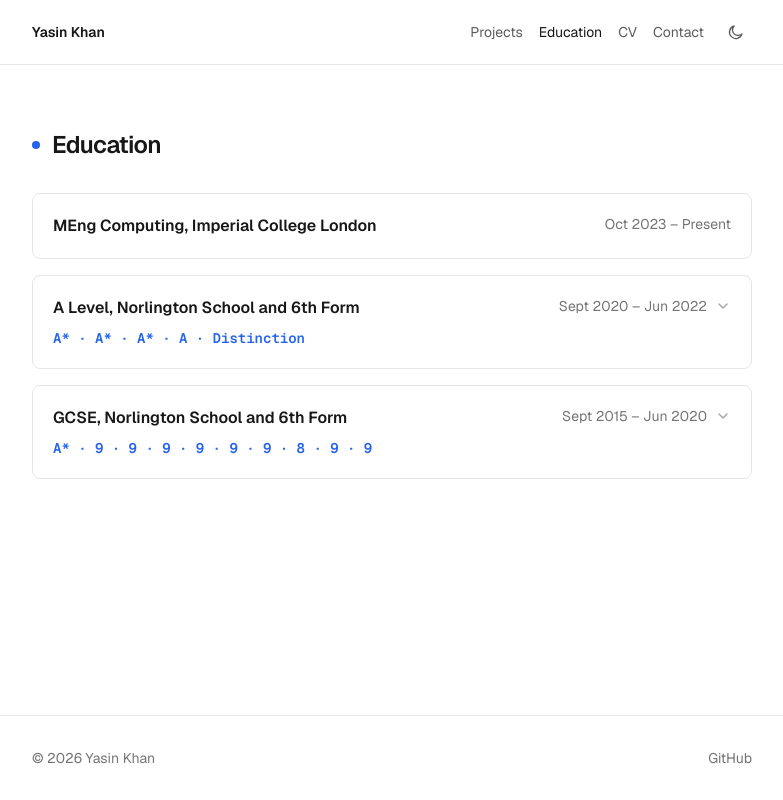
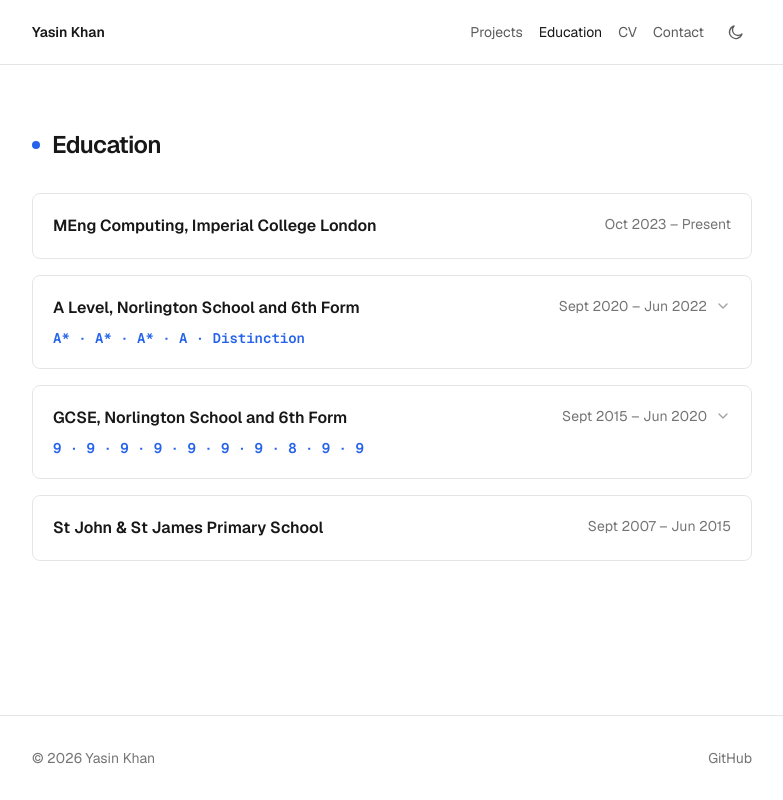
Before and after one commit to Yasin-Ahmed-Kamal-Khan/Yasin-Ahmed-Kamal-Khan.github.io, a Next.js app: page /education in a window 1280 px wide. Shown: the whole page, without its empty margins (248-1031 px from the left). Built offline with nearby package versions, Linux system fonts and the light colour scheme.

Commit message:
feat: add primary school

```diff
--- a/components/sections/Education.tsx
+++ b/components/sections/Education.tsx
@@ -21,7 +21,7 @@ export function Education() {
             <>
               <div>
                 <h3 className="font-semibold text-foreground">
-                  {item.qualification}, {item.institution}
+                  {[item.qualification, item.institution].filter(Boolean).join(", ")}
                 </h3>
                 {item.location && (
                   <p className="mt-1 text-sm text-foreground/60">
--- a/data/education.ts
+++ b/data/education.ts
@@ -16,8 +16,8 @@ export const education: Education[] = [
     startDate: "2020-09",
     endDate: "2022-06",
     grades: {
-      "Maths": "A*",
-      "Physics": "A*",
+      Maths: "A*",
+      Physics: "A*",
       "Computer Science": "A*",
       "Further Maths": "A",
       "AEA Maths": "Distinction",
@@ -31,16 +31,23 @@ export const education: Education[] = [
     startDate: "2015-09",
     endDate: "2020-06",
     grades: {
-      "Maths": "A*",
+      Maths: "9",
       "English Language": "9",
       "English Literature": "9",
-      "Biology": "9",
-      "Chemistry": "9",
-      "Physics": "9",
+      Biology: "9",
+      Chemistry: "9",
+      Physics: "9",
       "Computer Science": "9",
-      "History": "8",
+      History: "8",
       "Religious Studies": "9",
-      "French": "9",
+      French: "9",
     },
   },
+
+  {
+    id: "primary school",
+    institution: "St John & St James Primary School",
+    startDate: "2007-09",
+    endDate: "2015-06",
+  },
 ];
--- a/data/types.ts
+++ b/data/types.ts
@@ -38,7 +38,7 @@ export interface Experience {
 export interface Education {
   id: EntryId;
   institution: string;
-  qualification: string;
+  qualification?: string;
   startDate: string;
   endDate?: string;
   location?: string;
```
